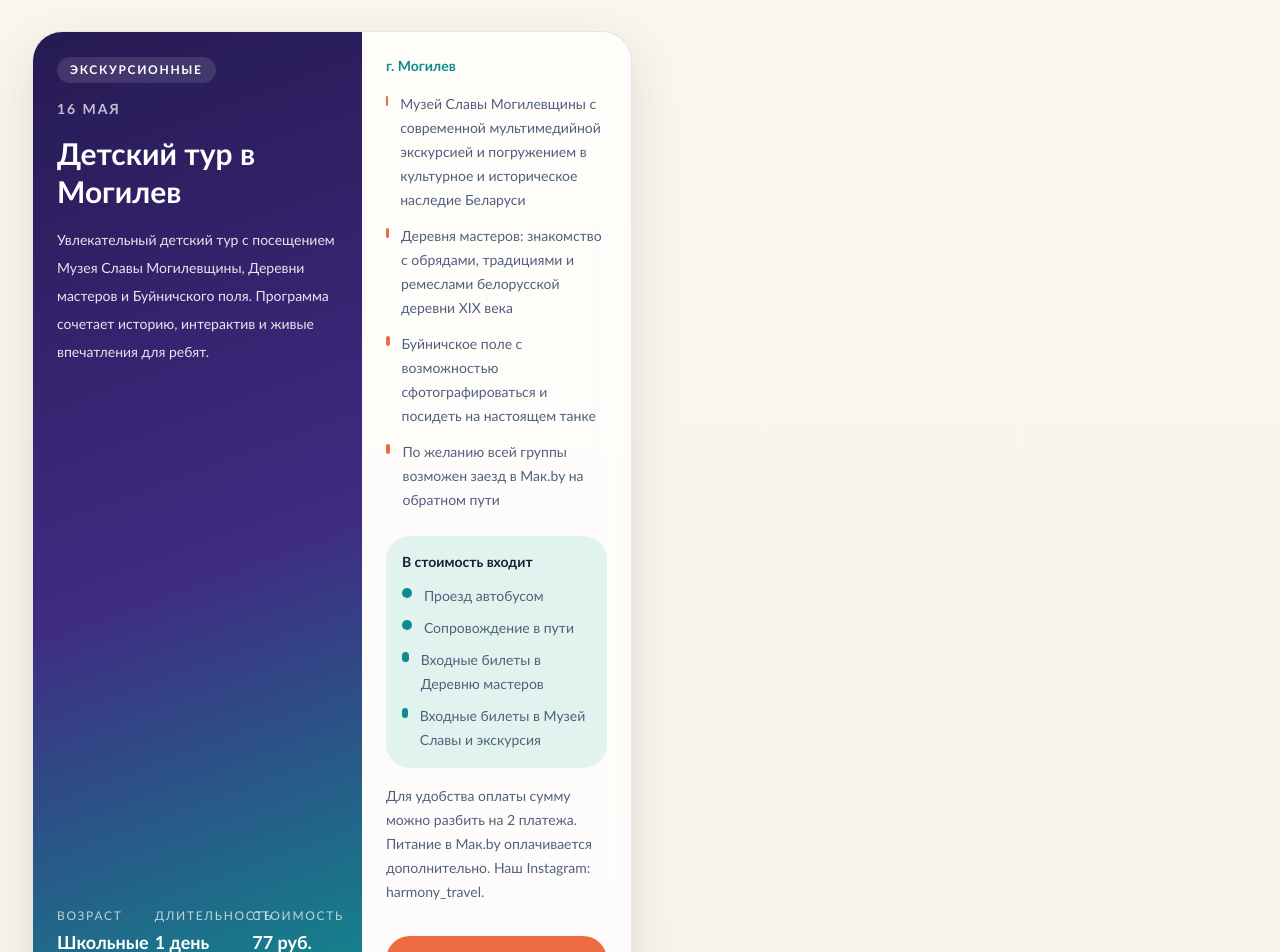
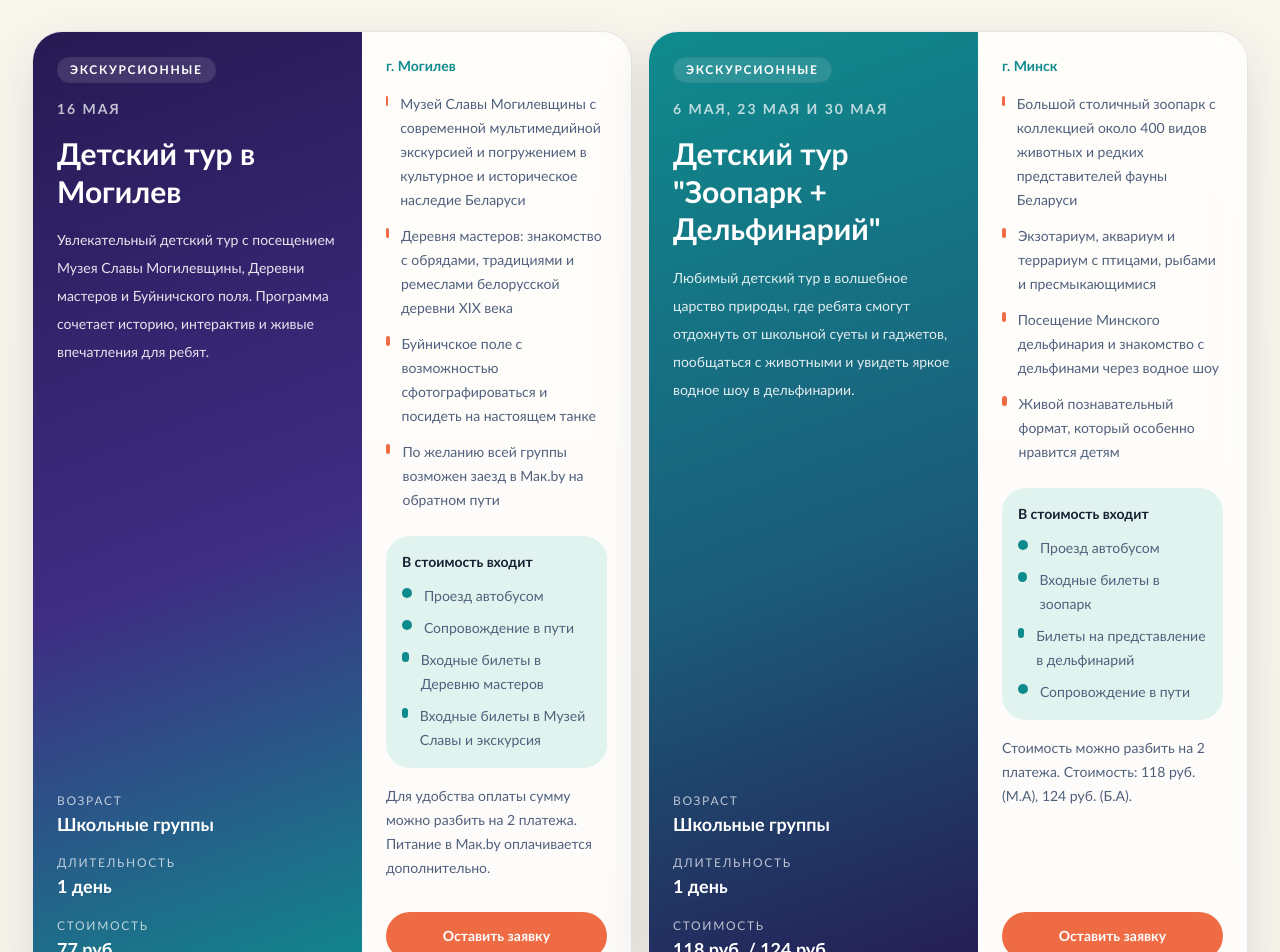
Before and after one commit to bonadysev/HarmonyTravel, a Next.js app: page / in a window 1280 px wide. Shown: the part 2680-3632 px from the top of the page. Built offline with nearby package versions, Linux system fonts and the light colour scheme.

Commit message:
fix site.ts + add card

```diff
--- a/components/tours-section.tsx
+++ b/components/tours-section.tsx
@@ -62,18 +62,18 @@ export function ToursSection() {
                     <h3 className="mt-4 max-w-sm text-3xl font-black leading-tight">{tour.title}</h3>
                     <p className="mt-4 max-w-md text-sm leading-7 text-white/88">{tour.description}</p>
                   </div>
-                  <div className="mt-8 grid grid-cols-3 gap-3">
+                  <div className="mt-8 grid gap-x-4 gap-y-5 [grid-template-columns:repeat(auto-fit,minmax(140px,1fr))]">
                     <div>
                       <p className="text-xs uppercase tracking-[0.14em] text-white/70">Возраст</p>
-                      <p className="mt-1 text-lg font-black">{tour.age}</p>
+                      <p className="mt-1 text-lg font-black leading-tight break-words">{tour.age}</p>
                     </div>
                     <div>
                       <p className="text-xs uppercase tracking-[0.14em] text-white/70">Длительность</p>
-                      <p className="mt-1 text-lg font-black">{tour.duration}</p>
+                      <p className="mt-1 text-lg font-black leading-tight break-words">{tour.duration}</p>
                     </div>
                     <div>
                       <p className="text-xs uppercase tracking-[0.14em] text-white/70">Стоимость</p>
-                      <p className="mt-1 text-lg font-black">{tour.price}</p>
+                      <p className="mt-1 text-lg font-black leading-tight break-words">{tour.price}</p>
                     </div>
                   </div>
                 </div>
--- a/data/site.ts
+++ b/data/site.ts
@@ -105,8 +105,33 @@ export const tours = [
       "Входные билеты в Деревню мастеров",
       "Входные билеты в Музей Славы и экскурсия",
     ],
-    note: "Для удобства оплаты сумму можно разбить на 2 платежа. Питание в Мак.by оплачивается дополнительно. Наш Instagram: harmony_travel.",
+    note: "Для удобства оплаты сумму можно разбить на 2 платежа. Питание в Мак.by оплачивается дополнительно.",
     colorClass: "bg-[linear-gradient(160deg,#261a53,#3f2c83_55%,#0f8b8d)]",
+  },
+  {
+    category: "Экскурсионные",
+    title: 'Детский тур "Зоопарк + Дельфинарий"',
+    location: "г. Минск",
+    date: "6 мая, 23 мая и 30 мая",
+    age: "Школьные группы",
+    duration: "1 день",
+    price: "118 руб. / 124 руб.",
+    description:
+      "Любимый детский тур в волшебное царство природы, где ребята смогут отдохнуть от школьной суеты и гаджетов, пообщаться с животными и увидеть яркое водное шоу в дельфинарии.",
+    features: [
+      "Большой столичный зоопарк с коллекцией около 400 видов животных и редких представителей фауны Беларуси",
+      "Экзотариум, аквариум и террариум с птицами, рыбами и пресмыкающимися",
+      "Посещение Минского дельфинария и знакомство с дельфинами через водное шоу",
+      "Живой познавательный формат, который особенно нравится детям",
+    ],
+    included: [
+      "Проезд автобусом",
+      "Входные билеты в зоопарк",
+      "Билеты на представление в дельфинарий",
+      "Сопровождение в пути",
+    ],
+    note: "Стоимость можно разбить на 2 платежа. Стоимость: 118 руб. (М.А), 124 руб. (Б.А).",
+    colorClass: "bg-[linear-gradient(160deg,#0f8b8d,#1b5c7a_55%,#261a53)]",
   },
 ];
 
```
